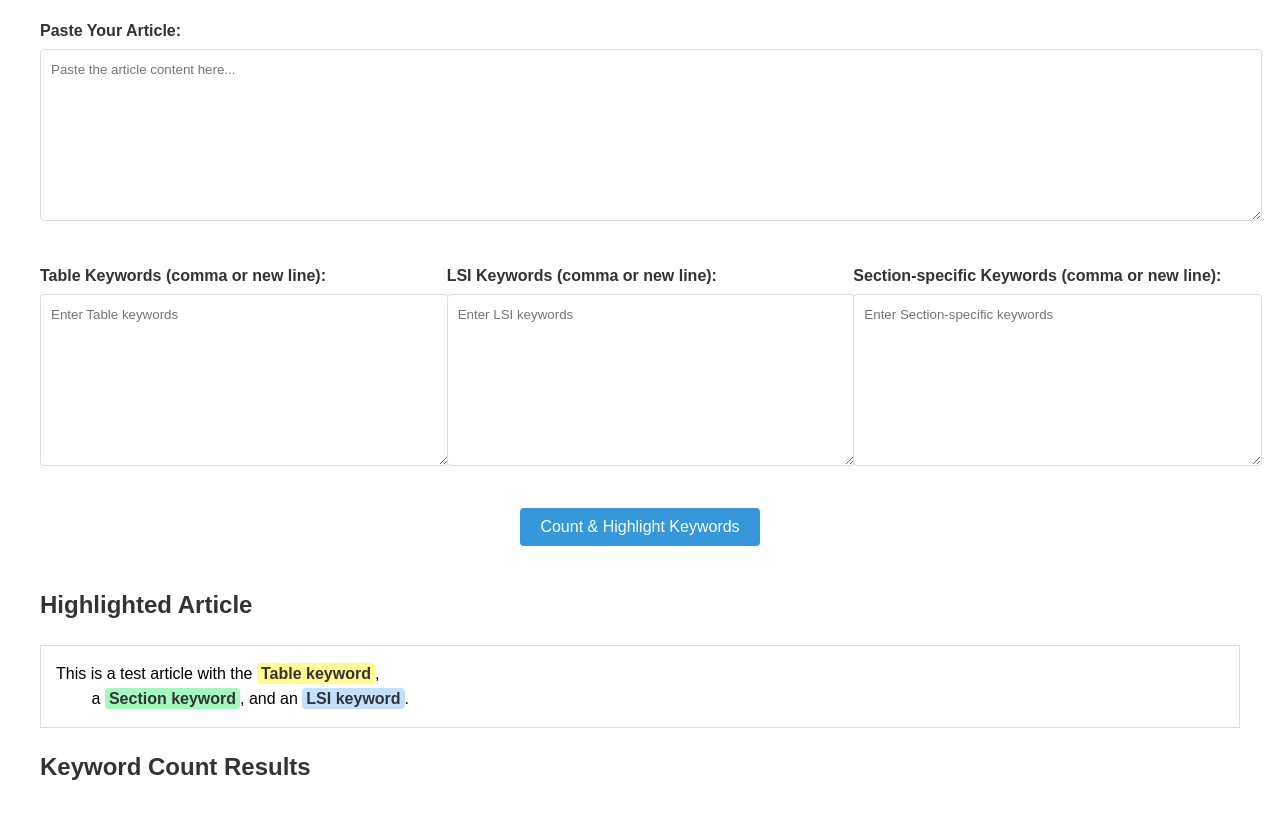
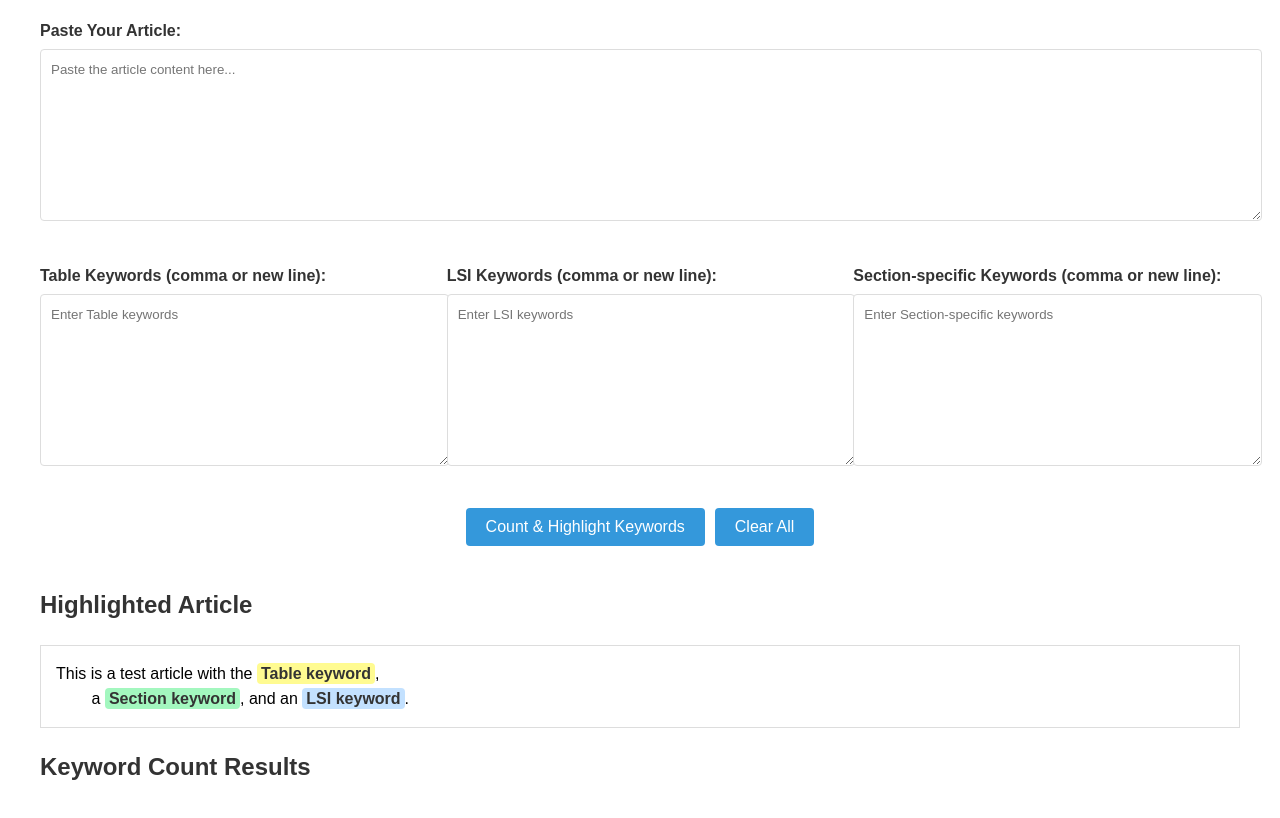
Before and after one commit to MKDev2020/Keyword-Tool, a plain HTML site: page index.html in a window 1280 px wide. Shown: the part 96-914 px from the top of the page. Drawn offline with Linux system fonts and the light colour scheme.

Commit message:
index.html

```diff
--- a/index.html
+++ b/index.html
@@ -35,6 +35,7 @@
 
     <div class="button-group">
         <button id="countBtn">Count & Highlight Keywords</button>
+        <button id="clearBtn">Clear All</button>
     </div>
 
     <div class="results">
```
